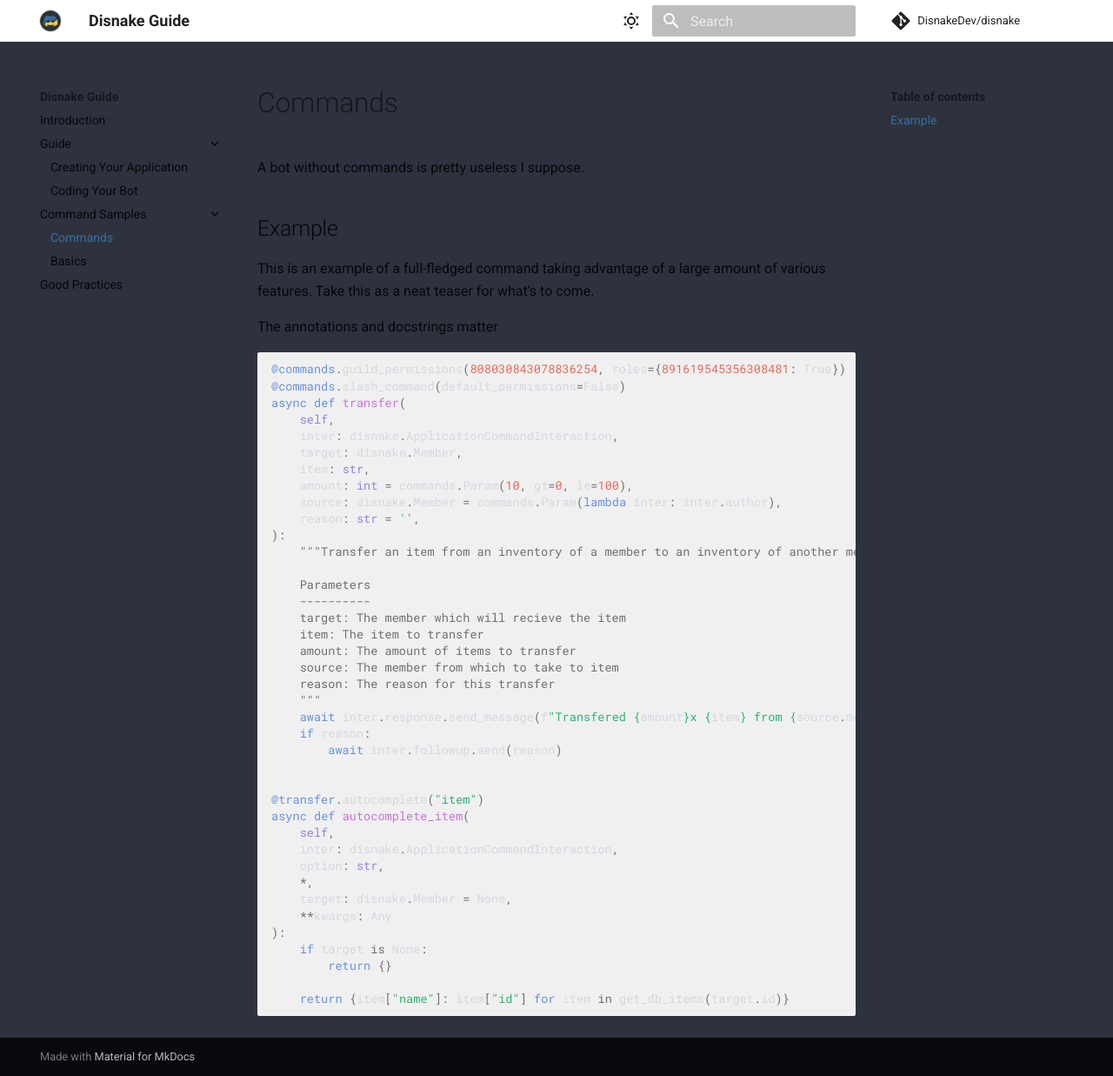
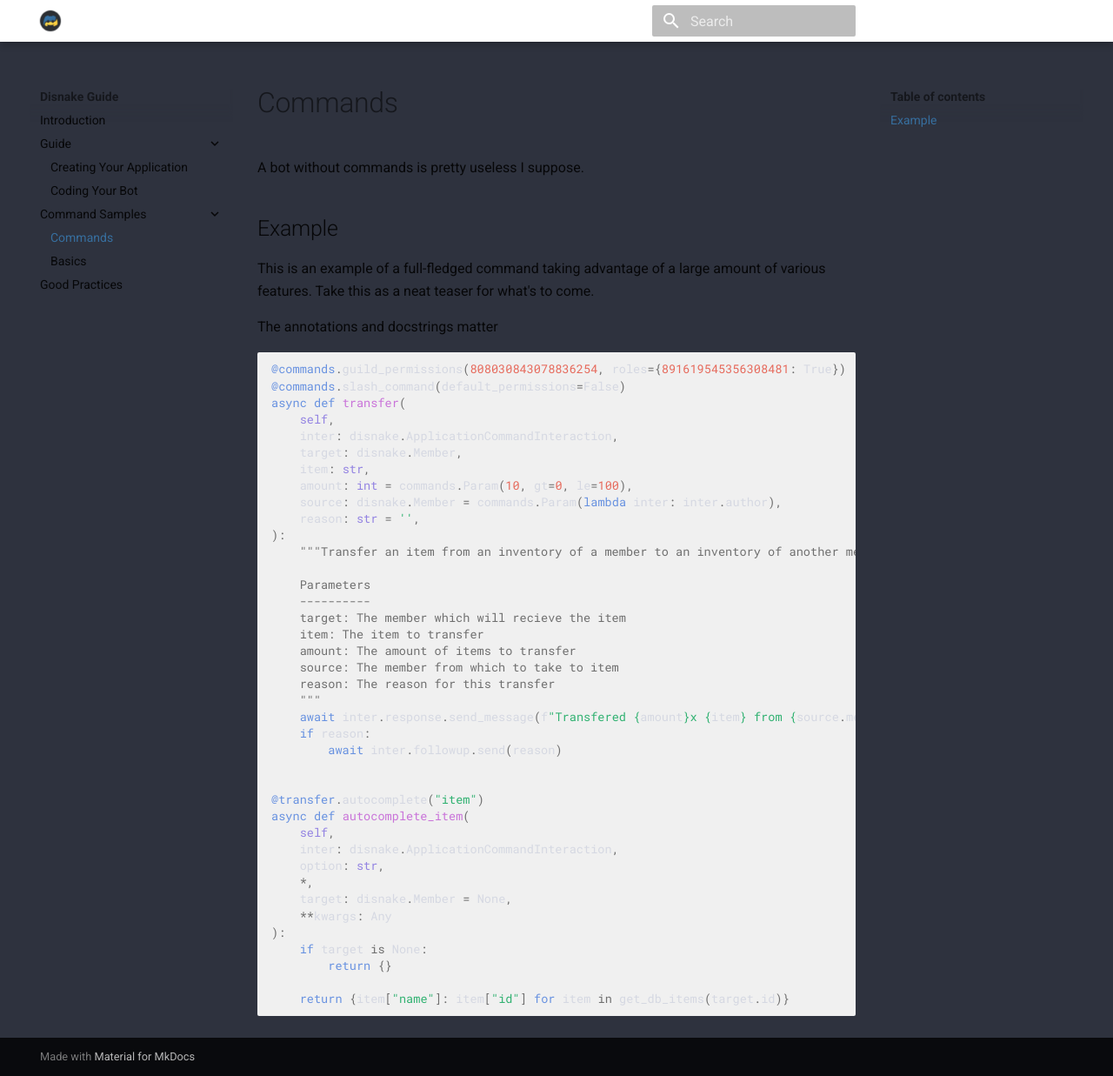
Before and after one commit to DisnakeDev/guide, an MkDocs documentation site: the page built from docs/commands/index.md, in a window 1280 px wide and 1237 px high. Shown: the whole window at 87% size. Built offline with MkDocs 1.6.1 and Material for MkDocs 9.7.7, drawn with Linux system fonts in a browser that asks for light colours; comment, search, counter and statistics services are not loaded.

Commit message:
`mkdocs.yml` - Removed `others.css` from extra_css

```diff
--- a/mkdocs.yml
+++ b/mkdocs.yml
@@ -68,4 +68,3 @@
 extra_css:
     - stylesheets/lightmode.css
     - stylesheets/darkmode.css
-    - stylesheets/others.css
```
